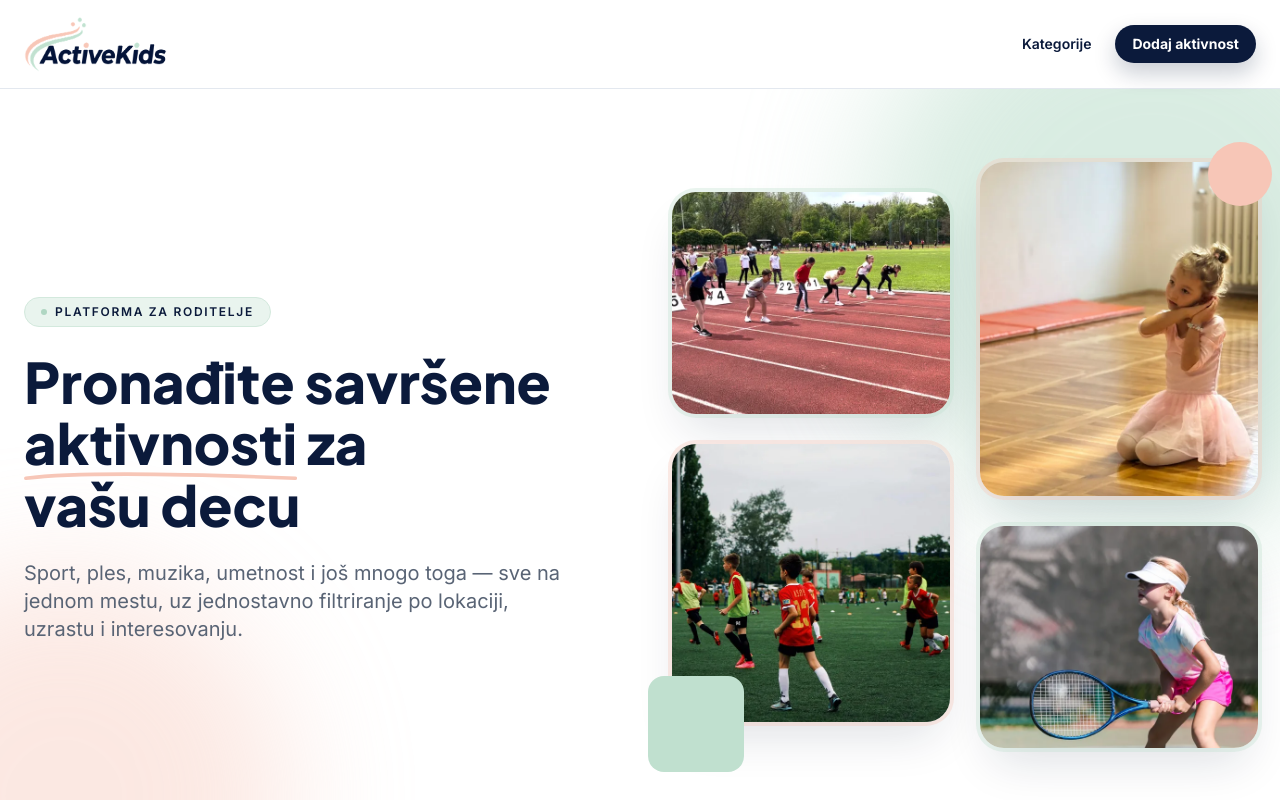
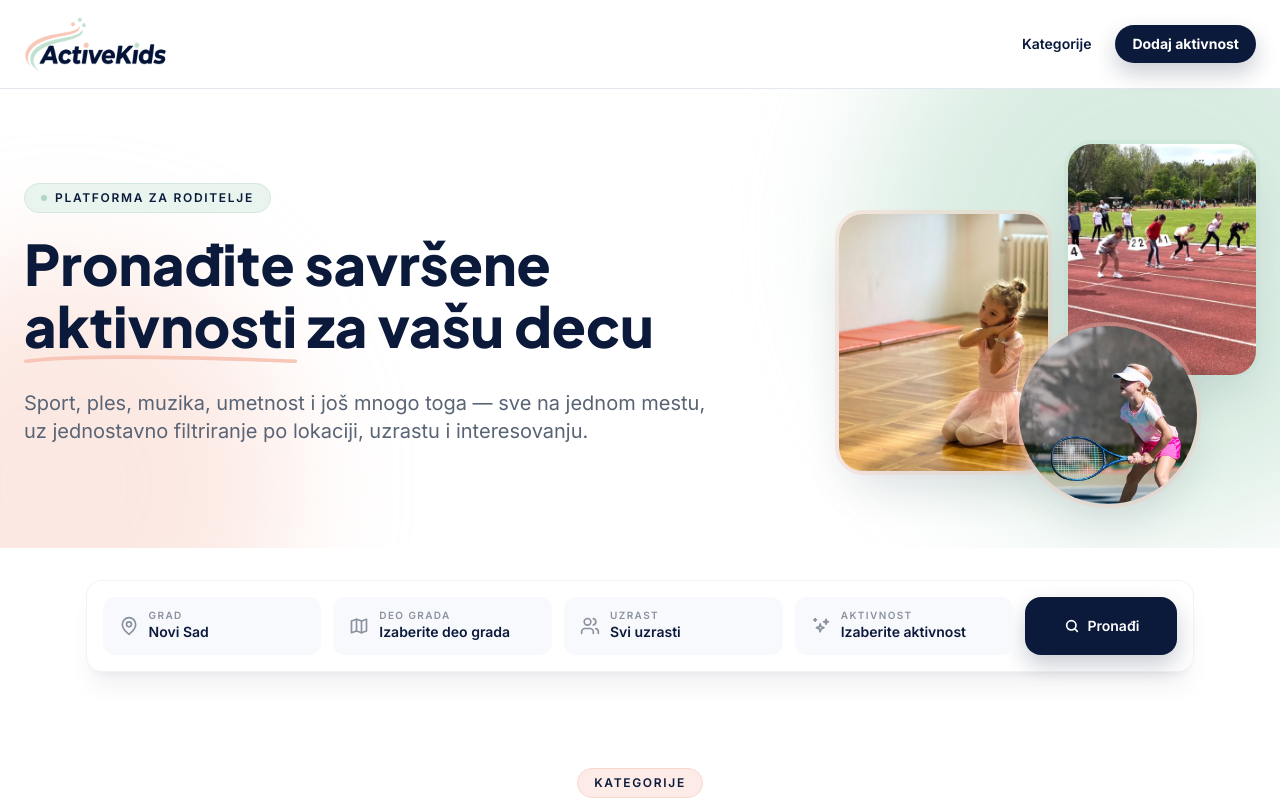
Before and after one commit to jasminafabijan/activekids, a React (Vite) app: page / in a window 1280 px wide. Shown: the top 800 px of the page. Built offline with nearby package versions, Linux system fonts and the light colour scheme.

Commit message:
Hero section design changes

```diff
--- a/src/components/Hero.tsx
+++ b/src/components/Hero.tsx
@@ -7,7 +7,7 @@ import heroImg3 from '../assets/images/balet.jpg'
 import heroImg4Webp from '../assets/images/tenis.webp'
 import heroImg4 from '../assets/images/tenis.jpg'
 
-const imageSize = 'w-[278px] max-w-full'
+const imageSize = 'w-[222px] max-w-full'
 
 type HeroImageProps = {
     webp: string
@@ -23,9 +23,9 @@ const HeroImage = ({ webp, fallback, alt, className }: HeroImageProps) => (
     </picture>
 )
 
-const Hero = () => {
+const HeroOriginal = () => {
     return (
-        <section className="relative overflow-hidden bg-white">
+        <section className="relative hidden overflow-hidden bg-white">
             <div
                 aria-hidden="true"
                 className="pointer-events-none absolute -top-32 -right-40 h-[36rem] w-[36rem] rounded-full opacity-60 blur-3xl"
@@ -37,8 +37,8 @@ const Hero = () => {
                 style={{ background: 'var(--peach)' }}
             />
 
-            <div className="relative z-10 mx-auto grid max-w-7xl items-center gap-16 px-6 py-20 md:py-28 lg:grid-cols-2">
-                <div className="space-y-6">
+            <div className="relative z-10 mx-auto grid max-w-7xl items-center gap-16 px-6 py-14 md:py-16 lg:grid-cols-2">
+                <div className="space-y-5">
                     <div className="tag tag--pill tag--mint">
                         <span className="tag-dot" aria-hidden="true" />
                         Platforma za roditelje
@@ -65,17 +65,17 @@ const Hero = () => {
                 <div className="relative mx-auto w-full max-w-md lg:max-w-none lg:mx-0">
                     <div
                         aria-hidden="true"
-                        className="pointer-events-none absolute -top-[50px] -right-4 z-20 hidden h-16 w-16 rounded-full md:block"
+                        className="pointer-events-none absolute -top-[40px] -right-4 z-20 hidden h-12 w-12 rounded-full md:block"
                         style={{ background: 'var(--peach)' }}
                     />
                     <div
                         aria-hidden="true"
-                        className="pointer-events-none absolute -bottom-6 -left-6 z-20 hidden h-24 w-24 rounded-2xl md:block"
+                        className="pointer-events-none absolute -bottom-5 -left-5 z-20 hidden h-20 w-20 rounded-2xl md:block"
                         style={{ background: 'var(--mint)' }}
                     />
 
-                    <div className="relative z-10 grid w-fit grid-cols-[278px_278px] gap-x-[30px] gap-y-[30px]">
-                        <div className="flex flex-col gap-[30px]">
+                    <div className="relative z-10 grid w-fit grid-cols-[222px_222px] gap-x-[24px] gap-y-[24px]">
+                        <div className="flex flex-col gap-[24px]">
                             <HeroImage
                                 webp={heroImg1Webp}
                                 fallback={heroImg1}
@@ -90,18 +90,18 @@ const Hero = () => {
                             />
                         </div>
 
-                        <div className="flex flex-col gap-[30px] -mt-[30px]">
+                        <div className="flex flex-col gap-[24px] -mt-[24px]">
                             <HeroImage
                                 webp={heroImg3Webp}
                                 fallback={heroImg3}
                                 alt="Ples i balet za decu"
-                                className={`${imageSize} h-[334px] rounded-3xl object-cover shadow-card ring-4 ring-peach-soft`}
+                                className={`${imageSize} h-[266px] rounded-3xl object-cover shadow-card ring-4 ring-peach-soft`}
                             />
                             <HeroImage
                                 webp={heroImg4Webp}
                                 fallback={heroImg4}
                                 alt="Tenis za decu"
-                                className={`${imageSize} h-[222px] rounded-3xl object-cover shadow-card ring-4 ring-mint-soft`}
+                                className={`${imageSize} h-[178px] rounded-3xl object-cover shadow-card ring-4 ring-mint-soft`}
                             />
                         </div>
                     </div>
@@ -111,4 +111,80 @@ const Hero = () => {
     )
 }
 
+const HeroVariant = () => {
+    return (
+        <section className="relative overflow-hidden bg-white">
+            <div
+                aria-hidden="true"
+                className="pointer-events-none absolute -top-32 -right-40 h-[36rem] w-[36rem] rounded-full opacity-60 blur-3xl"
+                style={{ background: 'var(--mint)' }}
+            />
+            <div
+                aria-hidden="true"
+                className="pointer-events-none absolute -bottom-40 -left-40 h-[28rem] w-[28rem] rounded-full opacity-40 blur-3xl"
+                style={{ background: 'var(--peach)' }}
+            />
+
+            <div className="relative z-10 mx-auto grid max-w-7xl items-center gap-16 px-6 py-14 md:py-16 lg:grid-cols-[1.4fr_1fr]">
+                <div className="space-y-5">
+                    <div className="tag tag--pill tag--mint">
+                        <span className="tag-dot" aria-hidden="true" />
+                        Platforma za roditelje
+                    </div>
+
+                    <h1
+                        className="hero-title font-extrabold text-primary"
+                        style={{ fontSize: '56px', lineHeight: 1.1, marginBottom: '2rem' }}
+                    >
+                        <span className="block">Pronađite savršene</span>
+                        <span className="block whitespace-nowrap">
+                            <span className="relative inline-block">
+                                aktivnosti
+                                <svg className="absolute -bottom-2 left-0 w-full" viewBox="0 0 300 12" fill="none"><path d="M2 8C50 2 150 2 298 8" stroke="var(--peach)" strokeWidth="4" strokeLinecap="round" /></svg>
+                            </span>{' '}
+                            za vašu decu
+                        </span>
+                    </h1>
+                    <p className="max-w-xxl text-lg text-muted md:text-xl">
+                        Sport, ples, muzika, umetnost i još mnogo toga — sve na jednom mestu, uz jednostavno filtriranje po lokaciji,{' '}
+                        uzrastu i interesovanju.
+                    </p>
+                </div>
+
+                <div className="relative w-full">
+                    <div className="relative mx-auto h-[340px] w-[417px] max-w-full lg:ml-auto lg:mr-0">
+                        <HeroImage
+                            webp={heroImg1Webp}
+                            fallback={heroImg1}
+                            alt="Atletika za decu"
+                            className="absolute top-0 right-0 z-10 h-[231px] w-[188px] max-w-full rounded-3xl object-cover shadow-card ring-4 ring-mint-soft"
+                        />
+                        <HeroImage
+                            webp={heroImg3Webp}
+                            fallback={heroImg3}
+                            alt="Ples i balet za decu"
+                            className="absolute top-[70px] left-0 z-10 h-[257px] w-[209px] max-w-full rounded-3xl object-cover shadow-card ring-4 ring-peach-soft"
+                        />
+                        <HeroImage
+                            webp={heroImg4Webp}
+                            fallback={heroImg4}
+                            alt="Tenis za decu"
+                            className="absolute -bottom-[20px] left-[180px] z-20 h-[178px] w-[178px] max-w-full rounded-full object-cover shadow-card ring-4 ring-peach-soft"
+                        />
+                    </div>
+                </div>
+            </div>
+        </section>
+    )
+}
+
+const Hero = () => {
+    return (
+        <>
+            <HeroOriginal />
+            <HeroVariant />
+        </>
+    )
+}
+
 export default Hero
```
